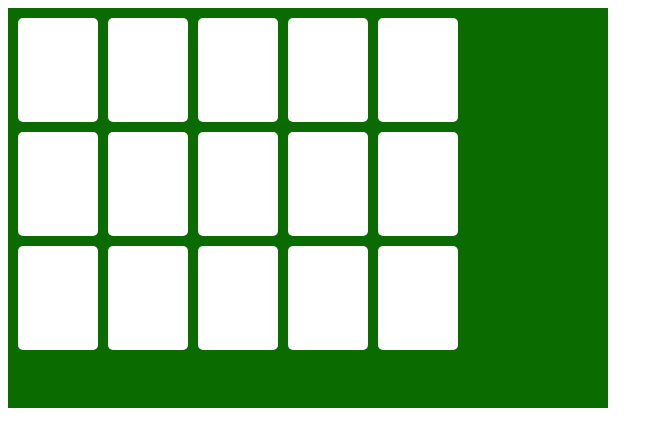
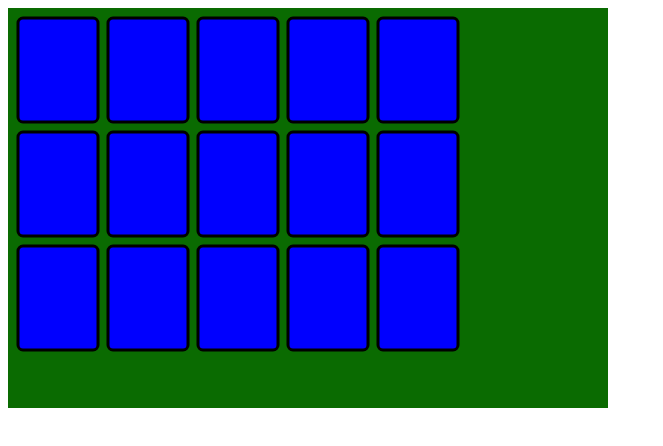
Before and after one commit to sdeseille/13-the-damned, a plain HTML site: page index.html in a window 1280 px wide. Shown: the whole page, without its empty margins (0-663 px from the left). Drawn offline with Linux system fonts and the light colour scheme.

Commit message:
added title to html and border and color to card verso

```diff
--- a/assets/js/gameloop.js
+++ b/assets/js/gameloop.js
@@ -1,9 +1,6 @@
 let { init, Sprite, Text, GameLoop, track, initPointer, initInput } = kontra
 // , onDown, onPointerDown, collidesWithPointer, onInput, pointer
 let { canvas, context } = init();
-// this function must be called first before input
-// functions will work
-initInput();
 initPointer();
 
 const card_colours = ['heart', 'diamond', 'club', 'spade'];
@@ -34,12 +31,8 @@ function capitalize_first_letter(string) {
 let generate_full_deck = function(){
   let data = {};
   for (let colorname of card_colours) {
-    // console.log("type de la variable data: ",typeof data);
-    // console.log(colorname);
-    // console.log("type de la variable colorname: ",typeof colorname);
     if (! data.hasOwnProperty(colorname)){
       data[colorname] = ['ace','two','three','four','five','six','seven','eight','nine','ten','jack','queen','king'];
-      // console.log(colorname, " ajouté dans l'object");
     }
   };
   return data;
@@ -75,21 +68,24 @@ class Card {
   constructor(x, y, width, height, color, card_color, card_figure) {
     this.card_color = card_color;
     this.card_figure = card_figure;
+    this.color = color;
     this.returned = false;
     this.sprite = Sprite({
       x: x,
       y: y,
       width: width,
       height: height,
-      color: color,
+      color: this.color,
       onDown: this.onPointerDown.bind(this),
       radius: 5,
       render: function() {
         this.context.fillStyle = this.color;
-
+        this.context.strokeStyle = 'black';
+        this.context.lineWidth = 3;
         this.context.beginPath();
         this.context.roundRect(0, 0, this.width, this.height, this.radius);
         this.context.fill();
+        this.context.stroke();
       }
     });
 
@@ -108,7 +104,8 @@ class Card {
   }
 
   show_card(){
-    this.returned=true;
+    this.sprite.color = 'white';
+    this.returned   = true;
   }
 
   update(){
@@ -156,47 +153,20 @@ for (let card_color in picked_cards){
       if (cards_by_line){
         card_X += card_width + 10;
       }
-
     } else {
       card_X = card_pos_x;
       card_Y += card_height + 10;
       cards_by_line = 0;
     }
-    let card_symbol = new Card(card_X, card_Y, card_width, card_height, 'white', card_figures[card_color], picked_cards[card_color][card]);
+    let card_symbol = new Card(card_X, card_Y, card_width, card_height, 'blue', card_figures[card_color], picked_cards[card_color][card]);
 
     card_symbol.render();
-    //track(card_symbol.text);
     game_cards.push(card_symbol);
     cards_by_line += 1;
   }
 
 }
 console.log(game_cards)
-
-let text = Text({
-  text: jocker,
-  font: '52px Arial',
-  color: 'white',
-  x: 180,
-  y: 42,
-  anchor: {x: 0.5, y: 0.5},
-  textAlign: 'center'
-});
-
-let text2 = Text({
-  text: club,
-  font: '24px Arial',
-  color: 'white',
-  x: 250,
-  y: 40,
-  anchor: {x: 0.5, y: 0.5},
-  textAlign: 'center'
-});
-
-/* // Register the pointer event listener to check all cards
-pointer.onDown(function() {
-  game_cards.forEach(card => game_cards[card].checkForClick());
-}); */
 
 let loop = GameLoop({  // create the main game loop
   update: function() { // update the game state
@@ -210,8 +180,6 @@ let loop = GameLoop({  // create the main game loop
       //console.log(card);
       game_cards[card].render();
     }
-    // text.render();
-    // text2.render();
   }
 });
 
--- a/index.html
+++ b/index.html
@@ -1,5 +1,6 @@
 <!doctype html>
 <head>
+  <title>13 The Damned</title>
   <script type="text/javascript" src="https://cdn.jsdelivr.net/npm/simplex-noise/simplex-noise.js"></script>
   <script type="text/javascript" src="libs/kontra.min.js"></script>
 <!--   <script type="text/javascript" src="assets/js/cell.js" type="module"></script>
```
